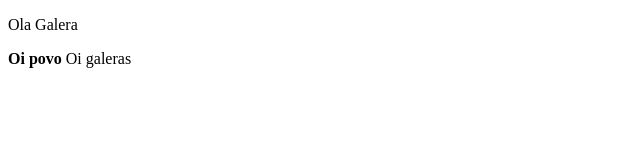
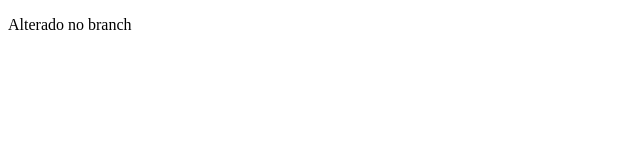
Before and after one commit to RaphaelaJVieira/GITHUB-VSCODE-DEMO-TARDE, a plain HTML site: page Public/index.html in a window 1280 px wide. Shown: the whole page, without its empty margins (0-640 px from the left). Drawn offline with Linux system fonts and the light colour scheme.

Commit message:
segundo commit no dev

```diff
--- a/Public/index.html
+++ b/Public/index.html
@@ -7,8 +7,7 @@
     <title>Document</title>
 </head>
 <body>
-    <p>Ola Galera</p>
-    <b>Oi povo </b>
-    Oi galeras
+    <p>Alterado no branch</p>
+
 </body>
 </html>
```
